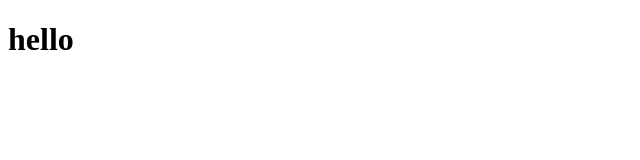
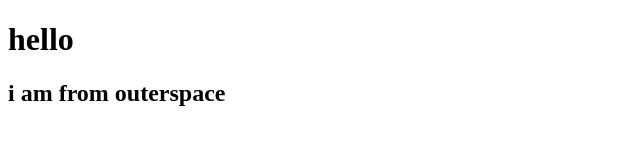
Before and after one commit to kissthecolours/first-site, a plain HTML site: page index.html in a window 1280 px wide. Shown: the whole page, without its empty margins (0-640 px from the left). Drawn offline with Linux system fonts and the light colour scheme.

Commit message:
Added h2

```diff
--- a/index.html
+++ b/index.html
@@ -7,6 +7,7 @@
 
 	<body>
 		<h1> hello </h1>
+		<h2> i am from outerspace </h2>
 	</body>
 
  </html>
```
